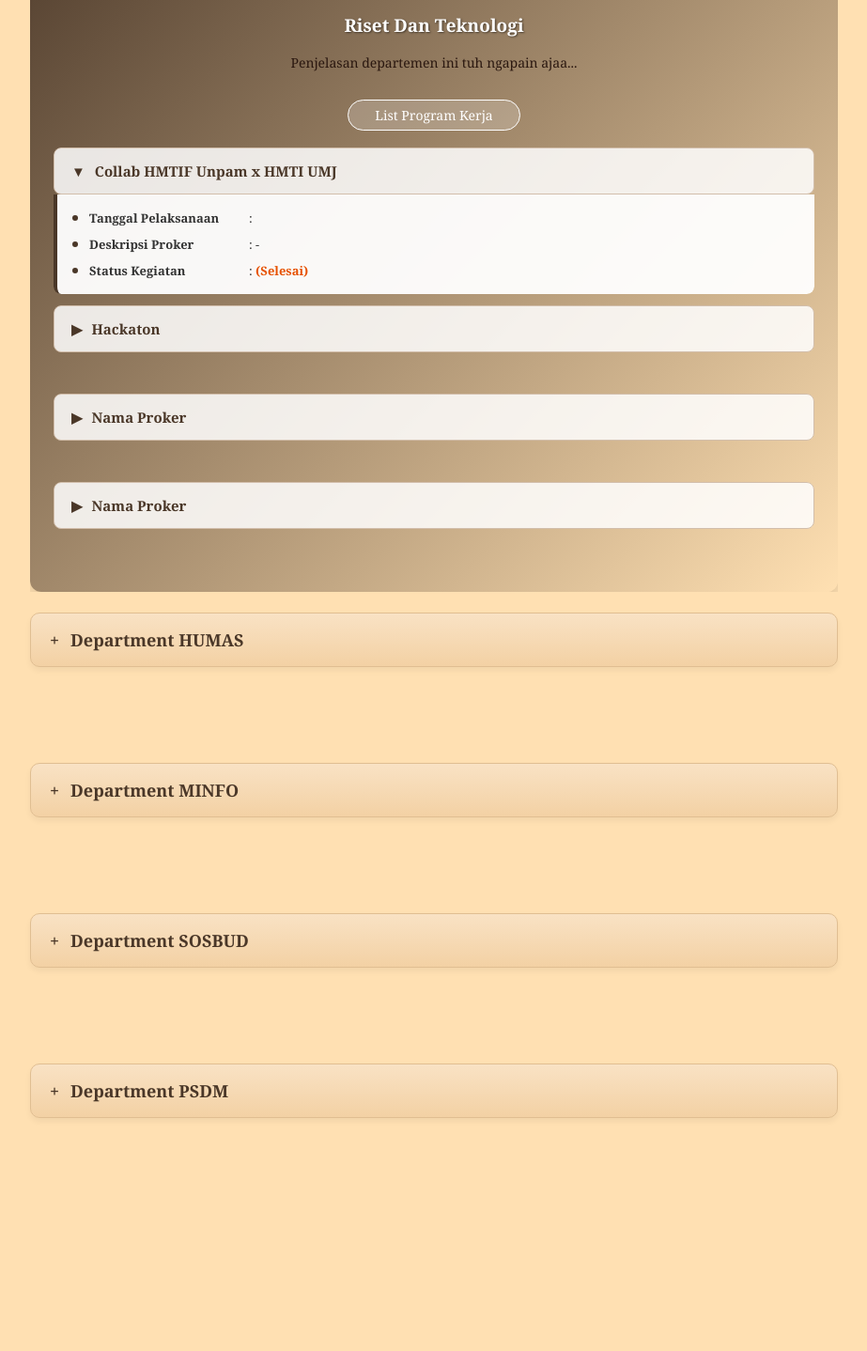
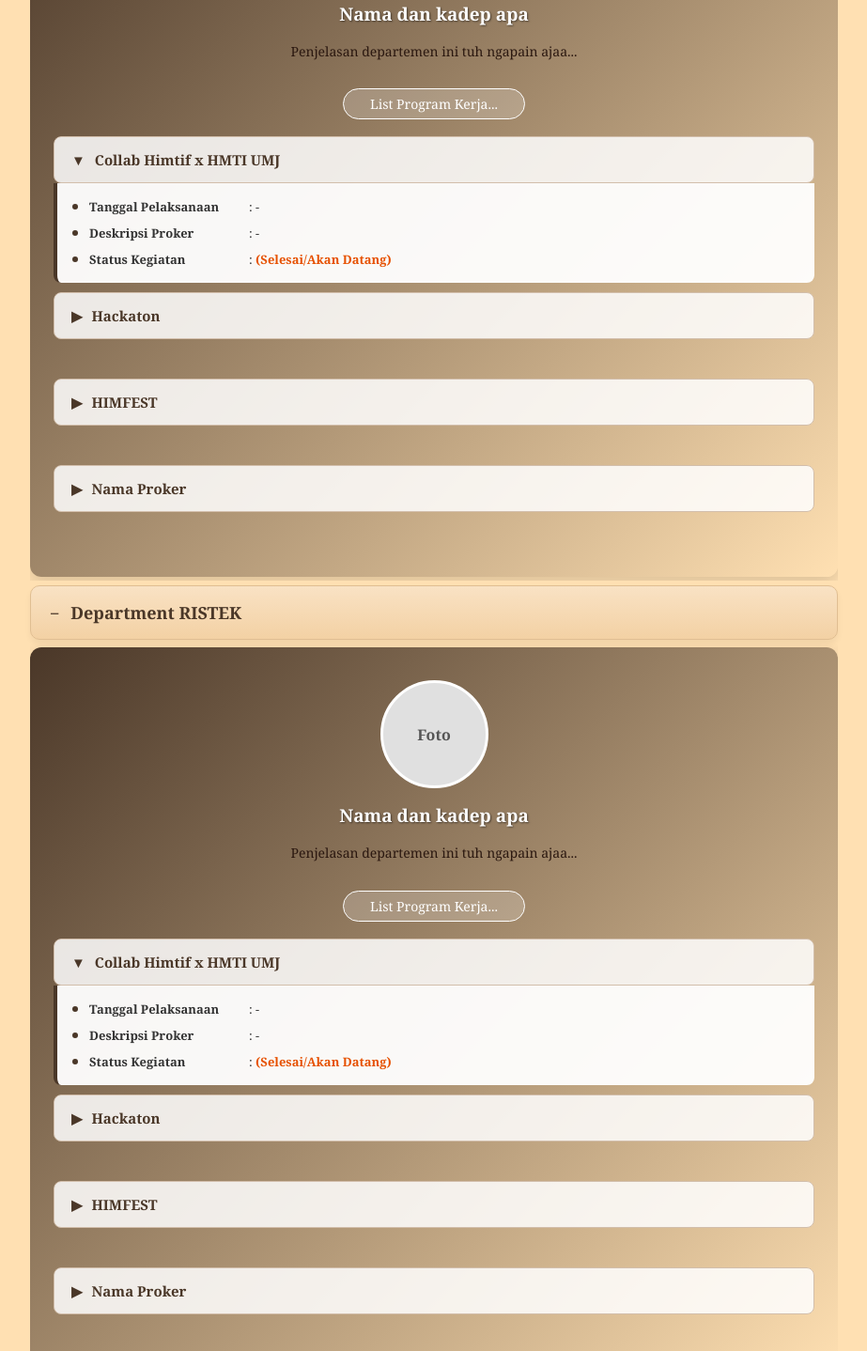
Before and after one commit to Jiwa2/Himtifunpam, a React (Vite) app: page /department in a window 1280 px wide. Shown: the part 572-2010 px from the top of the page at 94% size, without its empty margins (178-1101 px from the left). Before the commit the page ends 1902 px from the top, so only its background shows below. Built offline with nearby package versions, Linux system fonts and the light colour scheme.

Commit message:
update department

```diff
--- a/src/pages/department.css
+++ b/src/pages/department.css
@@ -64,7 +64,7 @@
 
 .department-header-text {
   text-align: center;
-  margin-bottom: 50px;
+  margin-bottom: 40px;
 }
 
 .judul-halaman {
@@ -85,7 +85,7 @@
 .dept-list-wrapper {
   display: flex;
   flex-direction: column;
-  gap: 22px;
+  gap: 5px;
 }
 
 .dept-item {
@@ -116,7 +116,7 @@
 .dept-collapse-wrapper {
   display: grid;
   grid-template-rows: 0fr;
-  transition: grid-template-rows 0.35s cubic-bezier(0.4, 0, 0.2, 1), opacity 0.3s ease;
+  transition: grid-template-rows 0.35s cubic-bezier(0.4, 0, 0.2, 1), opacity 0.2s ease;
   opacity: 0;
   overflow: hidden;
 }
@@ -128,7 +128,8 @@
 
 .dept-content-card {
   min-height: 0;
-  margin-top: 10px;
+  margin-top: 8px;
+  margin-bottom: 4px;
   padding: 35px 25px;
   background: linear-gradient(135deg, #4A3728 0%, #FFE0B2 100%);
   border-radius: 12px;
@@ -192,7 +193,7 @@
 .proker-list-wrapper {
   display: flex;
   flex-direction: column;
-  gap: 12px;
+  gap: 8px;
 }
 
 .proker-item {
@@ -219,7 +220,7 @@
 .proker-collapse-wrapper {
   display: grid;
   grid-template-rows: 0fr;
-  transition: grid-template-rows 0.28s cubic-bezier(0.4, 0, 0.2, 1), opacity 0.2s ease;
+  transition: grid-template-rows 0.25s cubic-bezier(0.4, 0, 0.2, 1), opacity 0.15s ease;
   opacity: 0;
   overflow: hidden;
 }
@@ -239,6 +240,7 @@
   flex-direction: column;
   gap: 10px;
   border-left: 4px solid #4A3728;
+  margin-bottom: 2px;
 }
 
 .proker-detail-row {
--- a/src/pages/department.jsx
+++ b/src/pages/department.jsx
@@ -61,13 +61,14 @@ export default function Department() {
           <p className="deskripsi-halaman">
             Udah tahu belum? Ada departemen apa aja sih di HIMTIF Universitas Pamulang? Secara garis besar,
             kami memiliki beberapa departemen yang mendukung kegiatan dan pengembangan mahasiswa Teknik Informatika
-            dari segala faktor. Kami memiliki berbagai bidang yang dapat kamu ketahui.
+            dari segala faktor. Kami memiliki berbagai bidang yang dapat kamu eksplorasi dan kembangkan nih.
             Simak lebih lanjut di bawah ini yak sobat himtif biar temen-temen tahu nih departemen apa saja yang ada di HIMTIF Universitas Pamulang!
           </p>
         </div>
 
         <div className="dept-list-wrapper">
 
+          {/* ================= DEPARTEMEN RISTEK ================= */}
           <div className="dept-item">
             <button className="dept-toggle-btn" onClick={() => toggleDept("ristek")}>
               <span className="toggle-icon">{openDept.ristek ? "−" : "+"}</span> Department RISTEK
@@ -79,26 +80,27 @@ export default function Department() {
                   <div className="dept-avatar-circle">
                     <span>Foto</span>
                   </div>
-                  <h4 className="dept-kadep-name">Riset Dan Teknologi</h4>
+                  <h4 className="dept-kadep-name">Nama dan kadep apa</h4>
                   <p className="dept-description-text">
                     Penjelasan departemen ini tuh ngapain ajaa...
                   </p>
                 </div>
 
                 <div className="proker-section">
-                  <div className="proker-section-header">List Program Kerja</div>
+                  <div className="proker-section-header">List Program Kerja...</div>
 
                   <div className="proker-list-wrapper">
+                    {/* Proker 1 */}
                     <div className="proker-item">
                       <button className="proker-toggle-btn" onClick={() => toggleProker("proker1")}>
-                        <span className="proker-icon">{openProker.proker1 ? "▼" : "▶"}</span> Collab HMTIF Unpam x HMTI UMJ
+                        <span className="proker-icon">{openProker.proker1 ? "▼" : "▶"}</span> Collab Himtif x HMTI UMJ
                       </button>
                       <div className={`proker-collapse-wrapper ${openProker.proker1 ? "open" : ""}`}>
                         <div className="proker-detail-panel">
                           <div className="proker-detail-row">
                             <span className="detail-dot"></span>
                             <span className="detail-label">Tanggal Pelaksanaan</span>
-                            <span className="detail-value">: </span>
+                            <span className="detail-value">: -</span>
                           </div>
                           <div className="proker-detail-row">
                             <span className="detail-dot"></span>
@@ -108,42 +110,16 @@ export default function Department() {
                           <div className="proker-detail-row">
                             <span className="detail-dot"></span>
                             <span className="detail-label">Status Kegiatan</span>
-                            <span className="detail-value">: <span className="status-badge">(Selesai)</span></span>
+                            <span className="detail-value">: <span className="status-badge">(Selesai/Akan Datang)</span></span>
                           </div>
                         </div>
                       </div>
                     </div>
 
+                    {/* Proker 2 */}
                     <div className="proker-item">
                       <button className="proker-toggle-btn" onClick={() => toggleProker("proker2")}>
                         <span className="proker-icon">{openProker.proker2 ? "▼" : "▶"}</span> Hackaton
-                      </button>
-                      <div className={`proker-collapse-wrapper ${openProker.proker2 ? "open" : ""}`}>
-                        <div className="proker-detail-panel">
-                          <div className="proker-detail-row">
-                            <span className="detail-dot"></span>
-                            <span className="detail-label">Tanggal Pelaksanaan</span>
-                            <span className="detail-value">: 13 - 19 Juni 2026</span>
-                          </div>
-                          <div className="proker-detail-row">
-                            <span className="detail-dot"></span>
-                            <span className="detail-label">Deskripsi Proker</span>
-                            <span className="detail-value">: -</span>
-                          </div>
-                          <div className="proker-detail-row">
-                            <span className="detail-dot"></span>
-                            <span className="detail-label">Status Kegiatan</span>
-                            <span className="detail-value">: <span className="status-badge">(Proses)</span></span>
-                          </div>
-                        </div>
-                      </div>
-                    </div>
-
-
-
-                    <div className="proker-item">
-                      <button className="proker-toggle-btn" onClick={() => toggleProker("proker2")}>
-                        <span className="proker-icon">{openProker.proker2 ? "▼" : "▶"}</span> Nama Proker
                       </button>
                       <div className={`proker-collapse-wrapper ${openProker.proker2 ? "open" : ""}`}>
                         <div className="proker-detail-panel">
@@ -166,6 +142,32 @@ export default function Department() {
                       </div>
                     </div>
 
+                    <div className="proker-item">
+                      <button className="proker-toggle-btn" onClick={() => toggleProker("proker3")}>
+                        <span className="proker-icon">{openProker.proker3 ? "▼" : "▶"}</span> HIMFEST
+                      </button>
+                      <div className={`proker-collapse-wrapper ${openProker.proker3 ? "open" : ""}`}>
+                        <div className="proker-detail-panel">
+                          <div className="proker-detail-row">
+                            <span className="detail-dot"></span>
+                            <span className="detail-label">Tanggal Pelaksanaan</span>
+                            <span className="detail-value">: -</span>
+                          </div>
+                          <div className="proker-detail-row">
+                            <span className="detail-dot"></span>
+                            <span className="detail-label">Deskripsi Proker</span>
+                            <span className="detail-value">: -</span>
+                          </div>
+                          <div className="proker-detail-row">
+                            <span className="detail-dot"></span>
+                            <span className="detail-label">Status Kegiatan</span>
+                            <span className="detail-value">: <span className="status-badge">(Selesai/Akan Datang)</span></span>
+                          </div>
+                        </div>
+                      </div>
+                    </div>
+
+                    {/* Proker 3 */}
                     <div className="proker-item">
                       <button className="proker-toggle-btn" onClick={() => toggleProker("proker3")}>
                         <span className="proker-icon">{openProker.proker3 ? "▼" : "▶"}</span> Nama Proker
@@ -198,17 +200,143 @@ export default function Department() {
             </div>
           </div>
 
+
+
+          {/* ================= DEPARTEMEN HUMAS ================= */}
           <div className="dept-item">
-            <button className="dept-toggle-btn" onClick={() => toggleDept("humas")}>
-              <span className="toggle-icon">{openDept.humas ? "−" : "+"}</span> Department HUMAS
+            <button className="dept-toggle-btn" onClick={() => toggleDept("ristek")}>
+              <span className="toggle-icon">{openDept.ristek ? "−" : "+"}</span> Department RISTEK
             </button>
-            <div className={`dept-collapse-wrapper ${openDept.humas ? "open" : ""}`}>
+
+            <div className={`dept-collapse-wrapper ${openDept.ristek ? "open" : ""}`}>
               <div className="dept-content-card">
-                <p style={{ textAlign: 'center', color: '#fff' }}>Konten Department HUMAS</p>
+                <div className="dept-profile-box">
+                  <div className="dept-avatar-circle">
+                    <span>Foto</span>
+                  </div>
+                  <h4 className="dept-kadep-name">Nama dan kadep apa</h4>
+                  <p className="dept-description-text">
+                    Penjelasan departemen ini tuh ngapain ajaa...
+                  </p>
+                </div>
+
+                <div className="proker-section">
+                  <div className="proker-section-header">List Program Kerja...</div>
+
+                  <div className="proker-list-wrapper">
+                    {/* Proker 1 */}
+                    <div className="proker-item">
+                      <button className="proker-toggle-btn" onClick={() => toggleProker("proker1")}>
+                        <span className="proker-icon">{openProker.proker1 ? "▼" : "▶"}</span> Collab Himtif x HMTI UMJ
+                      </button>
+                      <div className={`proker-collapse-wrapper ${openProker.proker1 ? "open" : ""}`}>
+                        <div className="proker-detail-panel">
+                          <div className="proker-detail-row">
+                            <span className="detail-dot"></span>
+                            <span className="detail-label">Tanggal Pelaksanaan</span>
+                            <span className="detail-value">: -</span>
+                          </div>
+                          <div className="proker-detail-row">
+                            <span className="detail-dot"></span>
+                            <span className="detail-label">Deskripsi Proker</span>
+                            <span className="detail-value">: -</span>
+                          </div>
+                          <div className="proker-detail-row">
+                            <span className="detail-dot"></span>
+                            <span className="detail-label">Status Kegiatan</span>
+                            <span className="detail-value">: <span className="status-badge">(Selesai/Akan Datang)</span></span>
+                          </div>
+                        </div>
+                      </div>
+                    </div>
+
+                    {/* Proker 2 */}
+                    <div className="proker-item">
+                      <button className="proker-toggle-btn" onClick={() => toggleProker("proker2")}>
+                        <span className="proker-icon">{openProker.proker2 ? "▼" : "▶"}</span> Hackaton
+                      </button>
+                      <div className={`proker-collapse-wrapper ${openProker.proker2 ? "open" : ""}`}>
+                        <div className="proker-detail-panel">
+                          <div className="proker-detail-row">
+                            <span className="detail-dot"></span>
+                            <span className="detail-label">Tanggal Pelaksanaan</span>
+                            <span className="detail-value">: -</span>
+                          </div>
+                          <div className="proker-detail-row">
+                            <span className="detail-dot"></span>
+                            <span className="detail-label">Deskripsi Proker</span>
+                            <span className="detail-value">: -</span>
+                          </div>
+                          <div className="proker-detail-row">
+                            <span className="detail-dot"></span>
+                            <span className="detail-label">Status Kegiatan</span>
+                            <span className="detail-value">: <span className="status-badge">(Selesai/Akan Datang)</span></span>
+                          </div>
+                        </div>
+                      </div>
+                    </div>
+
+                    <div className="proker-item">
+                      <button className="proker-toggle-btn" onClick={() => toggleProker("proker3")}>
+                        <span className="proker-icon">{openProker.proker3 ? "▼" : "▶"}</span> HIMFEST
+                      </button>
+                      <div className={`proker-collapse-wrapper ${openProker.proker3 ? "open" : ""}`}>
+                        <div className="proker-detail-panel">
+                          <div className="proker-detail-row">
+                            <span className="detail-dot"></span>
+                            <span className="detail-label">Tanggal Pelaksanaan</span>
+                            <span className="detail-value">: -</span>
+                          </div>
+                          <div className="proker-detail-row">
+                            <span className="detail-dot"></span>
+                            <span className="detail-label">Deskripsi Proker</span>
+                            <span className="detail-value">: -</span>
+                          </div>
+                          <div className="proker-detail-row">
+                            <span className="detail-dot"></span>
+                            <span className="detail-label">Status Kegiatan</span>
+                            <span className="detail-value">: <span className="status-badge">(Selesai/Akan Datang)</span></span>
+                          </div>
+                        </div>
+                      </div>
+                    </div>
+
+                    {/* Proker 3 */}
+                    <div className="proker-item">
+                      <button className="proker-toggle-btn" onClick={() => toggleProker("proker3")}>
+                        <span className="proker-icon">{openProker.proker3 ? "▼" : "▶"}</span> Nama Proker
+                      </button>
+                      <div className={`proker-collapse-wrapper ${openProker.proker3 ? "open" : ""}`}>
+                        <div className="proker-detail-panel">
+                          <div className="proker-detail-row">
+                            <span className="detail-dot"></span>
+                            <span className="detail-label">Tanggal Pelaksanaan</span>
+                            <span className="detail-value">: -</span>
+                          </div>
+                          <div className="proker-detail-row">
+                            <span className="detail-dot"></span>
+                            <span className="detail-label">Deskripsi Proker</span>
+                            <span className="detail-value">: -</span>
+                          </div>
+                          <div className="proker-detail-row">
+                            <span className="detail-dot"></span>
+                            <span className="detail-label">Status Kegiatan</span>
+                            <span className="detail-value">: <span className="status-badge">(Selesai/Akan Datang)</span></span>
+                          </div>
+                        </div>
+                      </div>
+                    </div>
+
+                  </div>
+                </div>
+
               </div>
             </div>
           </div>
 
+
+
+          {/* ================= DEPARTEMEN MINFO ================= */}
           <div className="dept-item">
             <button className="dept-toggle-btn" onClick={() => toggleDept("minfo")}>
               <span className="toggle-icon">{openDept.minfo ? "−" : "+"}</span> Department MINFO
@@ -220,6 +348,7 @@ export default function Department() {
             </div>
           </div>
 
+          {/* ================= DEPARTEMEN SOSBUD ================= */}
           <div className="dept-item">
             <button className="dept-toggle-btn" onClick={() => toggleDept("sosbud")}>
               <span className="toggle-icon">{openDept.sosbud ? "−" : "+"}</span> Department SOSBUD
@@ -231,6 +360,7 @@ export default function Department() {
             </div>
           </div>
 
+          {/* ================= DEPARTEMEN PSDM ================= */}
           <div className="dept-item">
             <button className="dept-toggle-btn" onClick={() => toggleDept("psdm")}>
               <span className="toggle-icon">{openDept.psdm ? "−" : "+"}</span> Department PSDM
```
